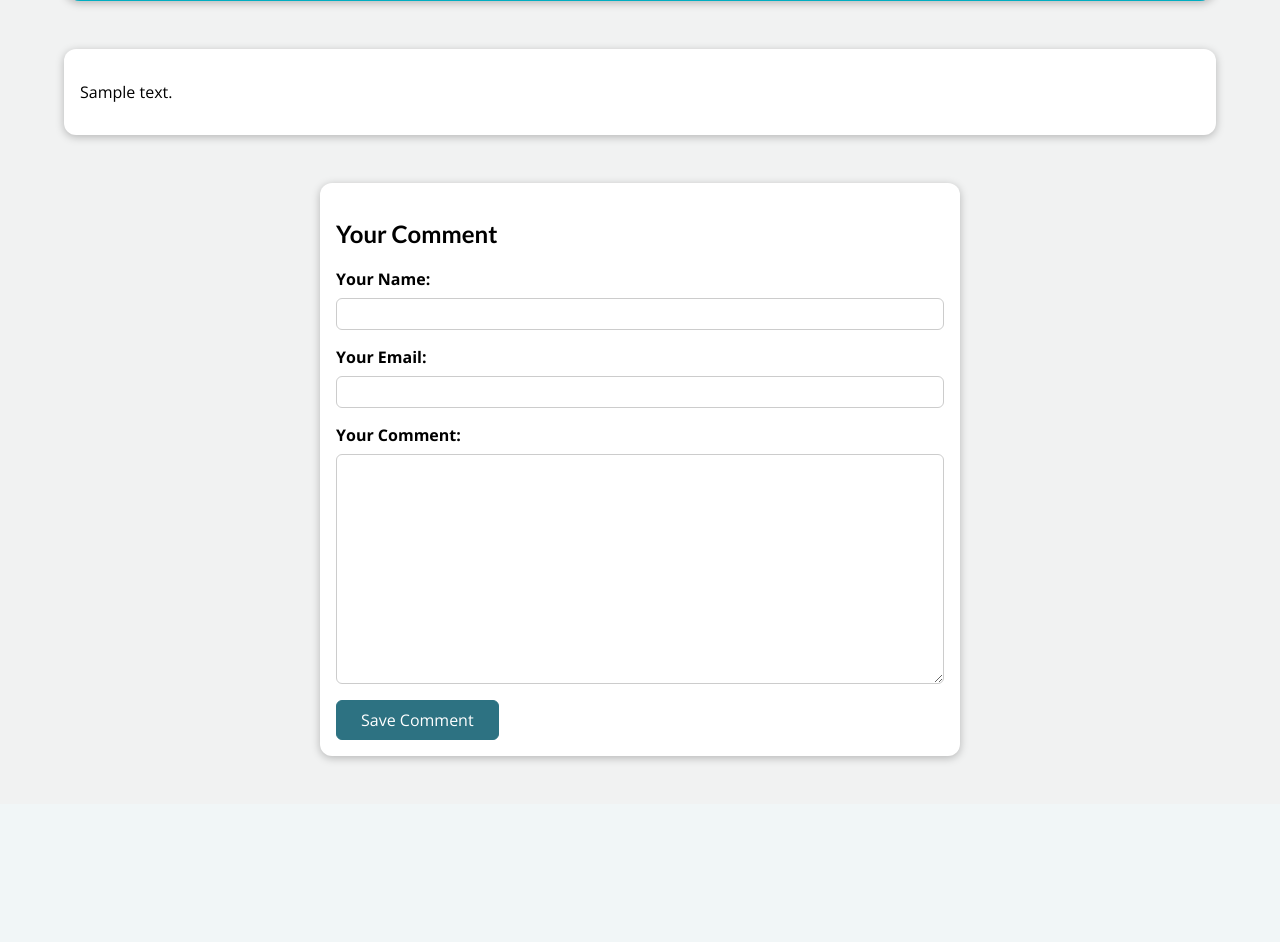
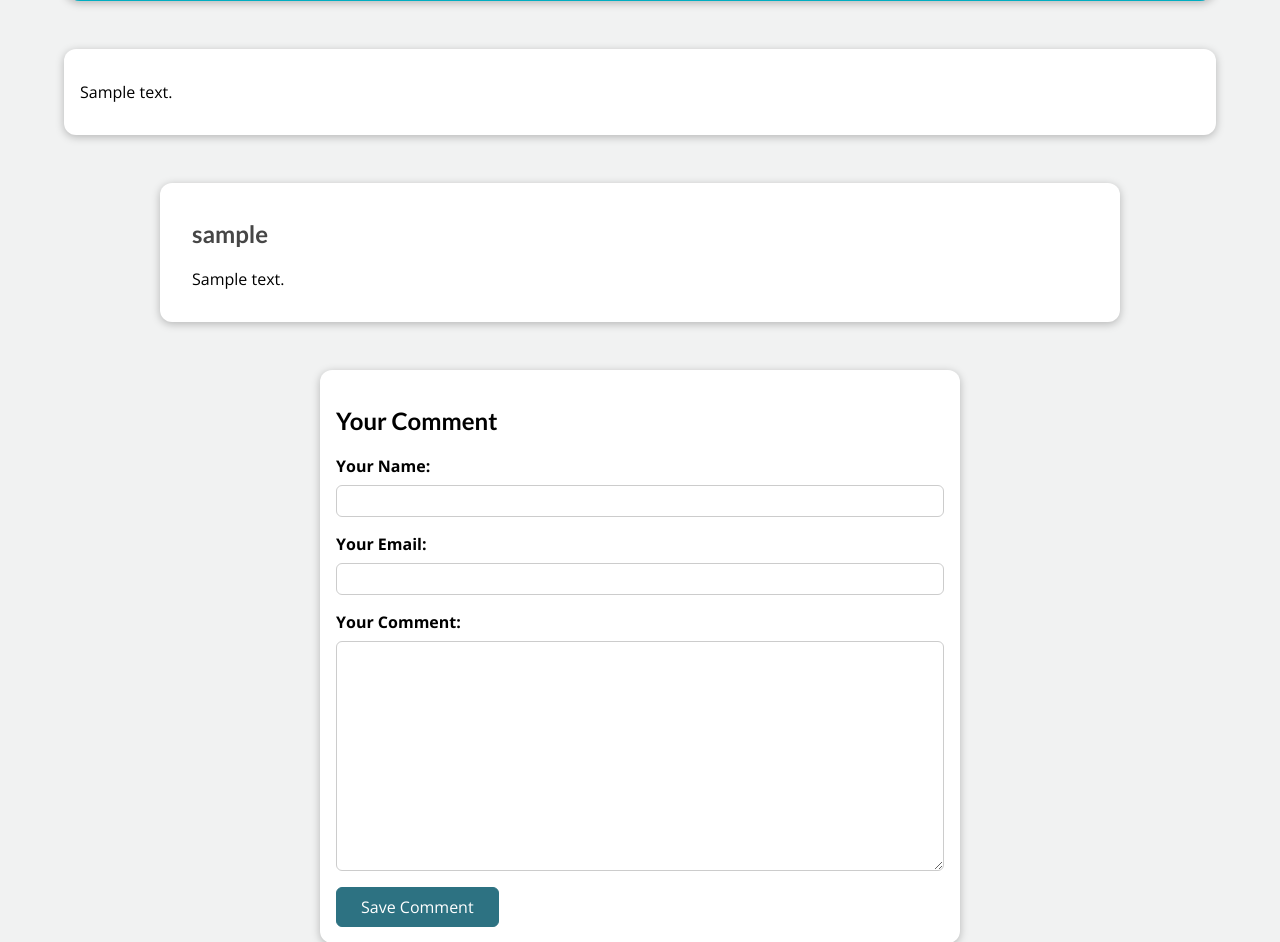
Before and after one commit to winifredliao/django-my-blog, a Django app: a page that uses posts/templates/posts/post-detail.html in a window 1280 px wide. Shown: the part 479-1421 px from the top of the page. Before the commit the page ends 1242 px from the top, so only its background shows below. Run offline with Django 5.2, Linux system fonts and the light colour scheme; tables that the repository leaves empty hold one stand-in row (values such as "Sample post"); grey boxes marked "Sample" are stand-in pictures.

Commit message:
Comment Output and Styling

```diff
--- a/posts/static/posts/post-details.css
+++ b/posts/static/posts/post-details.css
@@ -154,3 +154,32 @@ main {
   padding: 0.25rem 1.5rem;
   border-radius: 6px;
 }
+
+#comments {
+  margin: 3rem auto;
+  width: 90%;
+  max-width: 60rem;
+  border-radius: 12px;
+  background-color: white;
+  box-shadow: 0 2px 8px rgba(0, 0, 0, 0.25);
+  padding: 1rem 2rem;
+}
+
+#comments ul {
+  list-style: none;
+  margin: 0;
+  padding: 0;
+}
+
+#comments li {
+  margin-bottom: 1rem;
+  border-bottom: 2px solid #ccc;
+}
+
+#comments li:last-of-type {
+  border-bottom: none;
+}
+
+#comments h2 {
+  color: #464646;
+}
--- a/posts/templates/posts/post-detail.html
+++ b/posts/templates/posts/post-detail.html
@@ -38,6 +38,17 @@
     {{ post_content_html|safe }}
 </main>
 
+<section id="comments">
+  <ul>
+    {% for comment in comments %}
+      <li>
+        <h2>{{ comment.user_name }}</h2>
+        <p>{{ comment.text|linebreaks }}</p>
+      </li>
+    {% endfor %}
+  </ul>
+</section>
+
 <section id="comment-form">
     <h2>Your Comment</h2>
     <form action="{% url "post-detail-page" post.slug %}" method="POST">
--- a/posts/views.py
+++ b/posts/views.py
@@ -36,6 +36,7 @@ class SinglePostView(View):
             "post_content_html": post_content_html,
             "post_tags": post.tags.all(),
             "comment_form": CommentForm(),
+            "comments": post.comments.all().order_by("-id")
         }
         return render(request, "posts/post-detail.html", context)
 
@@ -57,6 +58,7 @@ class SinglePostView(View):
             "post": post,
             "post_content_html": post_content_html,
             "post_tags": post.tags.all(),
-            "comment_form": comment_form
+            "comment_form": comment_form,
+            "comments": post.comments.all().order_by("-id")
         }
         return render(request, "posts/post-detail.html", context)
```
